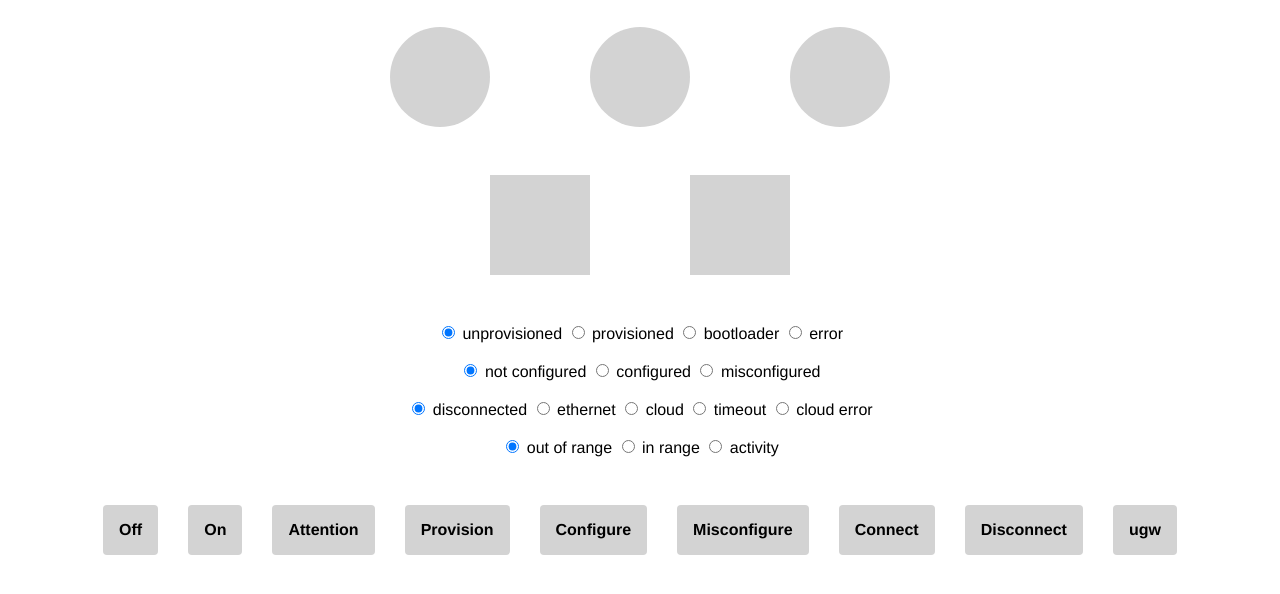
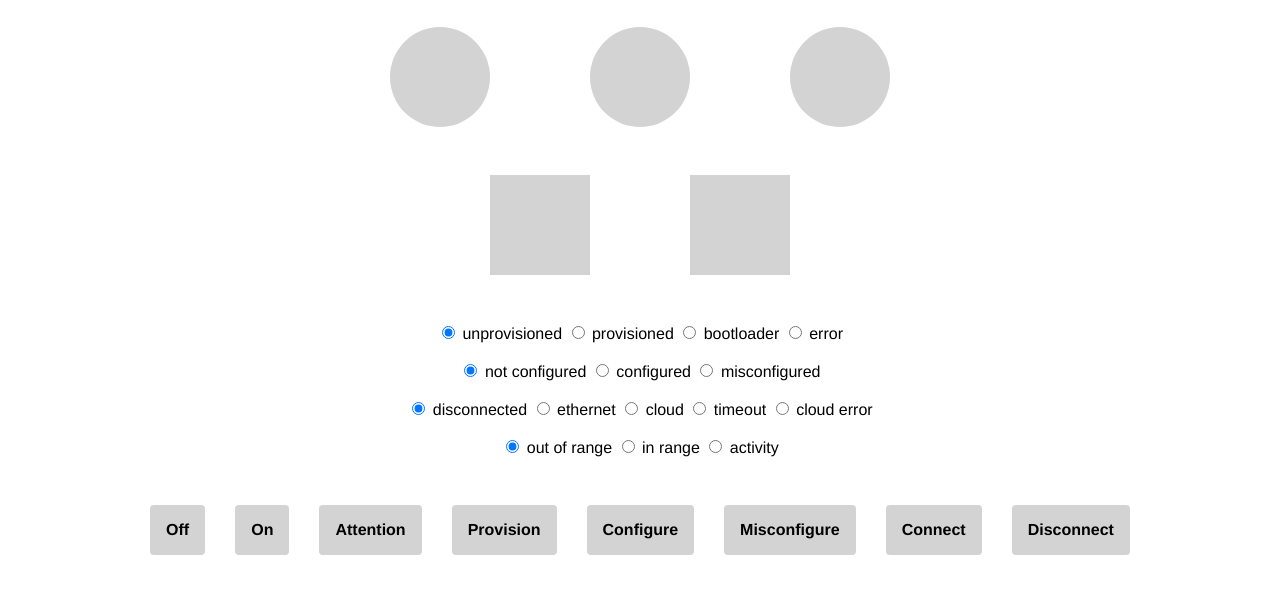
Before and after one commit to pawelsmietanka-silvair/pawelsmietanka-silvair.github.io, a plain HTML site: page ugw.html in a window 1280 px wide. Shown: the part 106-700 px from the top of the page. Drawn offline with Linux system fonts and the light colour scheme.

Commit message:
Update ugw.html

```diff
--- a/ugw.html
+++ b/ugw.html
@@ -208,7 +208,6 @@
         <a href="#" class="button" onClick="misconfigure()">Misconfigure</a>
         <a href="#" class="button" onClick="connect()">Connect</a>
         <a href="#" class="button" onClick="disconnect()">Disconnect</a>
-        <a href="/ugw.html">ugw</a>
       </div>
 
     </main>
```
